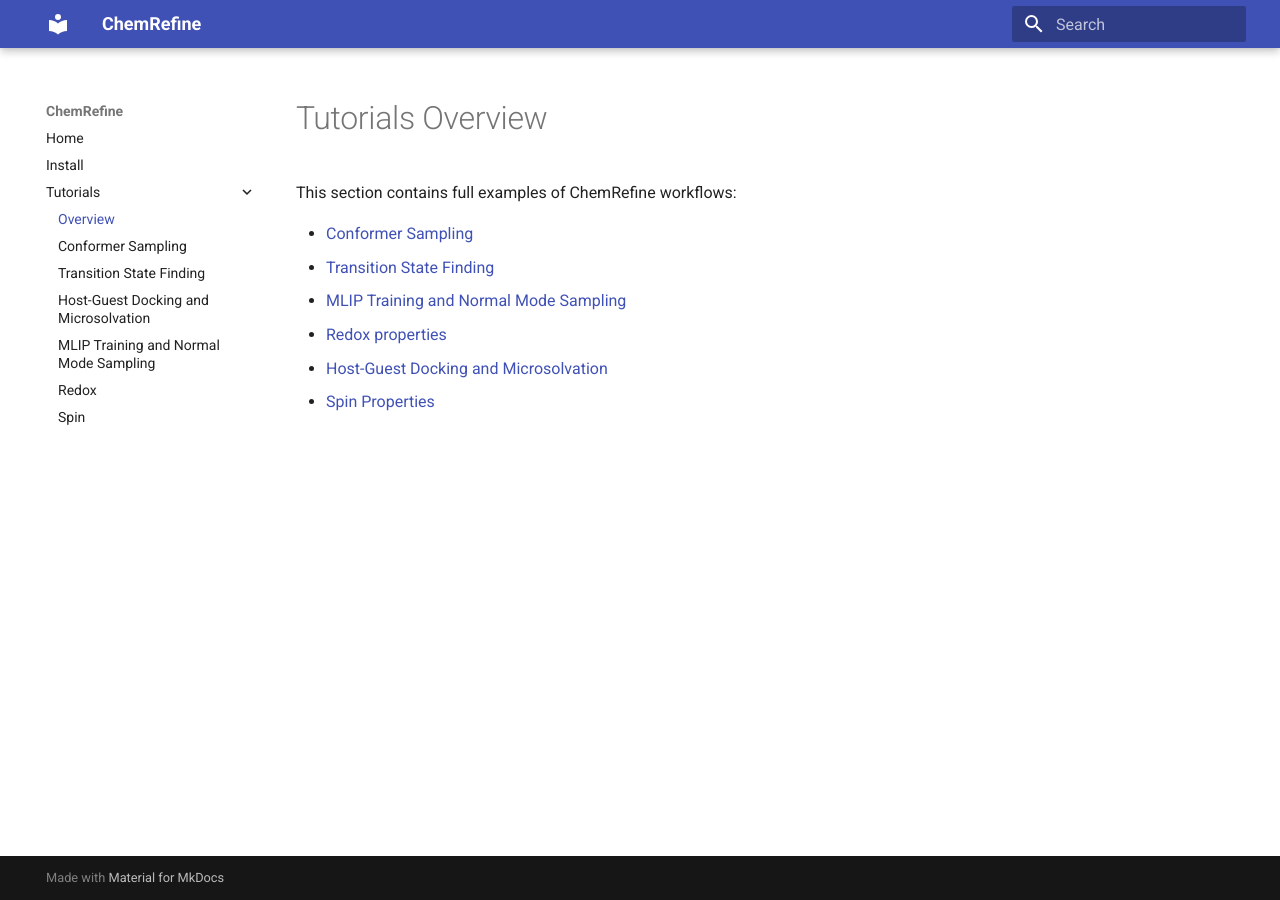
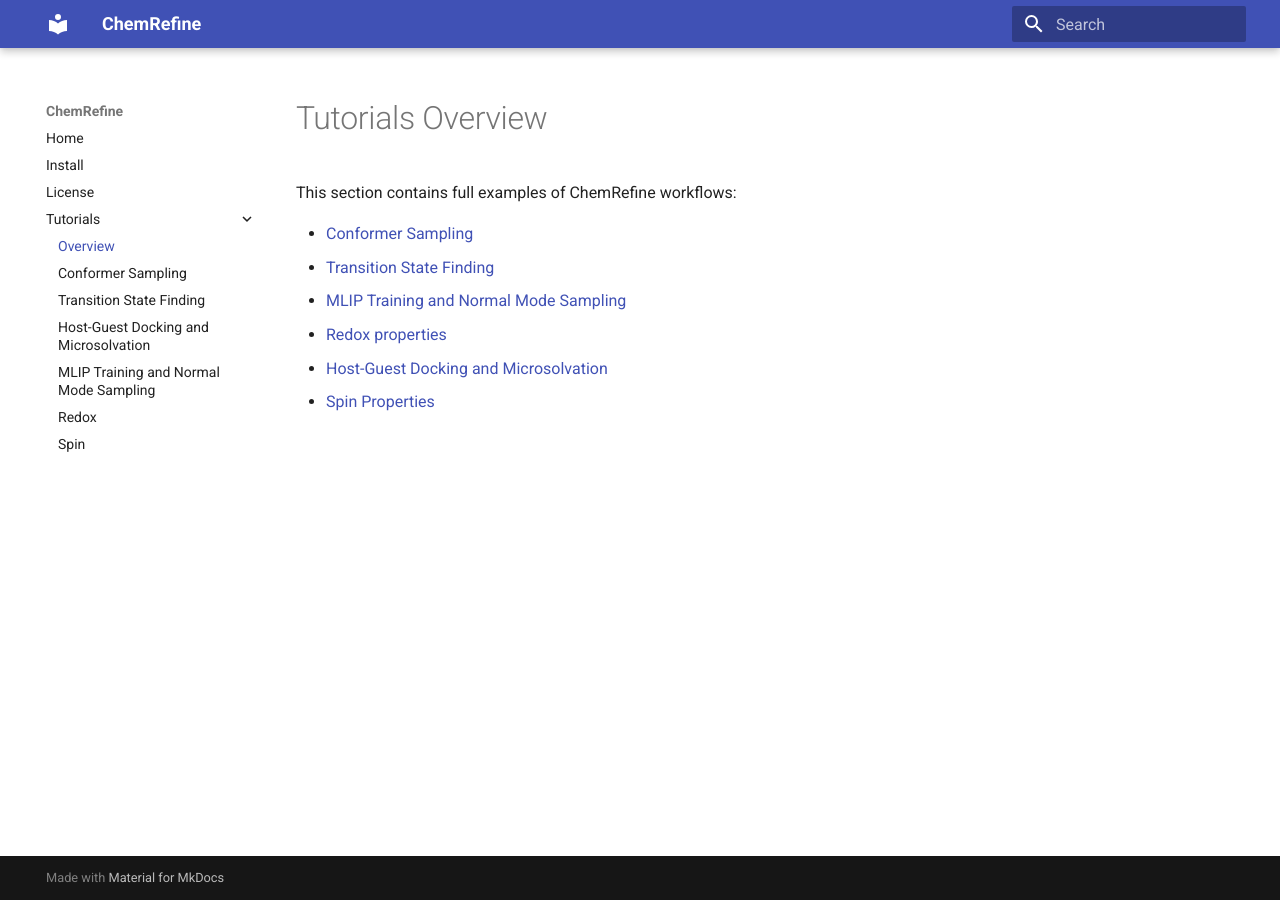
Before and after one commit to sterling-group/ChemRefine, an MkDocs documentation site: the page built from docs/tutorials/index.md, in a window 1280 px wide. Built offline with MkDocs 1.6.1 and Material for MkDocs 9.7.7, drawn with Linux system fonts in a browser that asks for light colours.

Commit message:
made index to home , index, and added license.

```diff
--- a/mkdocs.yml
+++ b/mkdocs.yml
@@ -3,8 +3,9 @@
   name: material
 
 nav:
-  - Home: home.md
+  - Home: index.md
   - Install: INSTALL.md
+  - License: LICENSE.md
   - Tutorials:
       - Overview: tutorials/index.md
       - Conformer Sampling: tutorials/conformer_sampling.md
```
